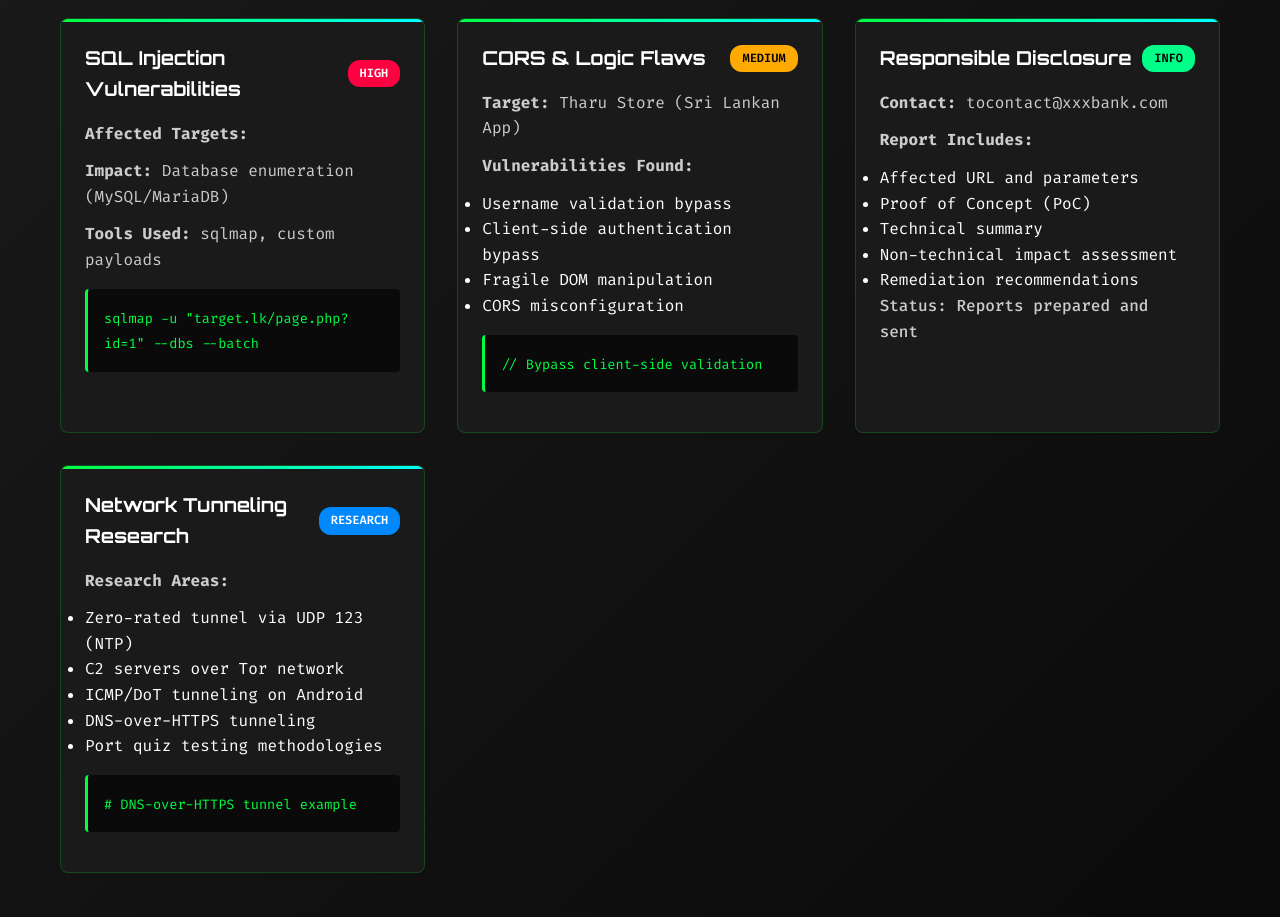
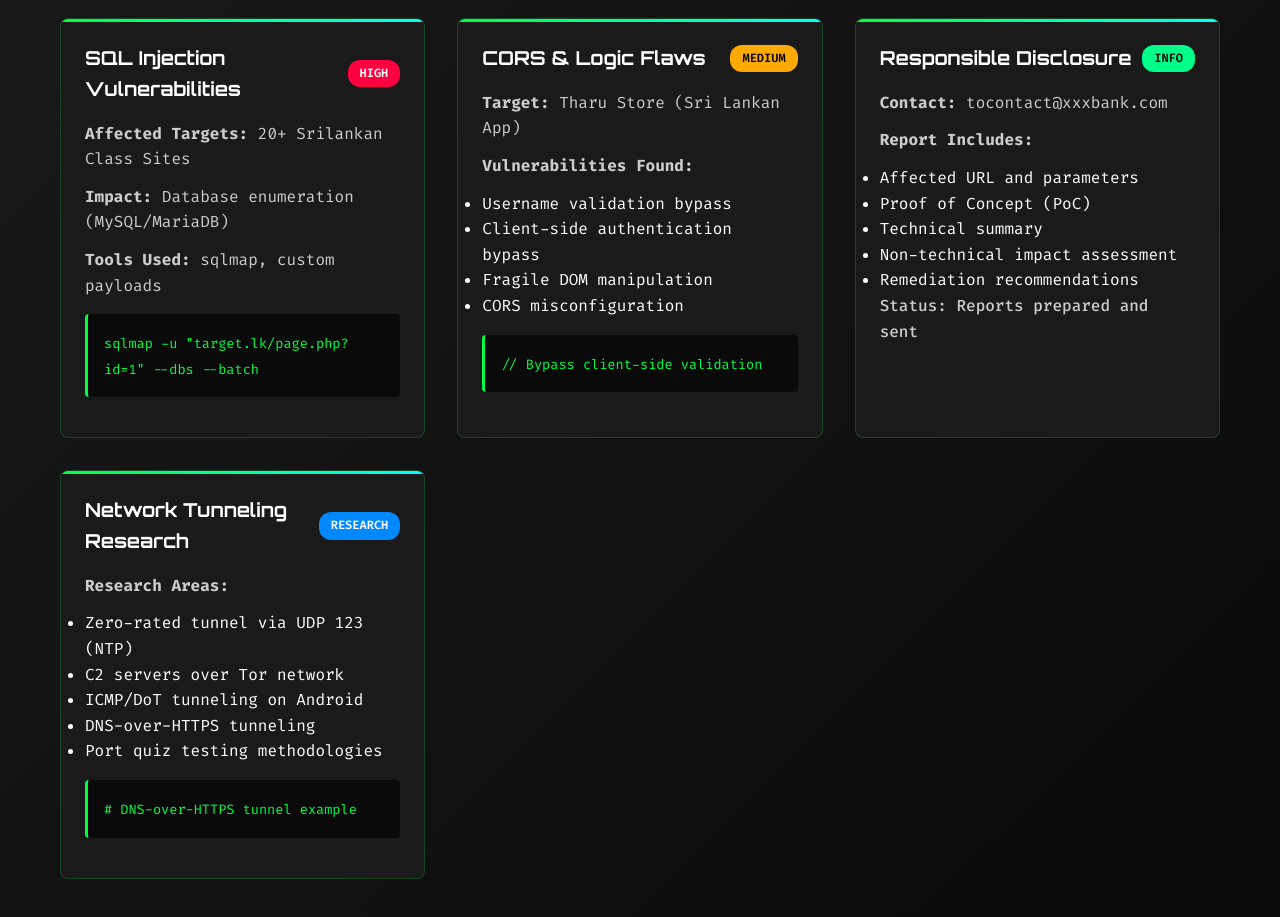
Before and after one commit to HEXER365/HEXER365.github.io, a plain HTML site: page index.html in a window 1280 px wide. Shown: the part 2960-3877 px from the top of the page. Drawn offline with Linux system fonts and the light colour scheme.

Commit message:
Update index.html

```diff
--- a/index.html
+++ b/index.html
@@ -217,7 +217,7 @@
                         <span class="severity high">HIGH</span>
                     </div>
                     <div class="finding-content">
-                        <p><strong>Affected Targets:</strong></p>
+                        <p><strong>Affected Targets: </strong>20+ Srilankan Class Sites</p>
 
                         <p><strong>Impact:</strong> Database enumeration (MySQL/MariaDB)</p>
                         <p><strong>Tools Used:</strong> sqlmap, custom payloads</p>
```
